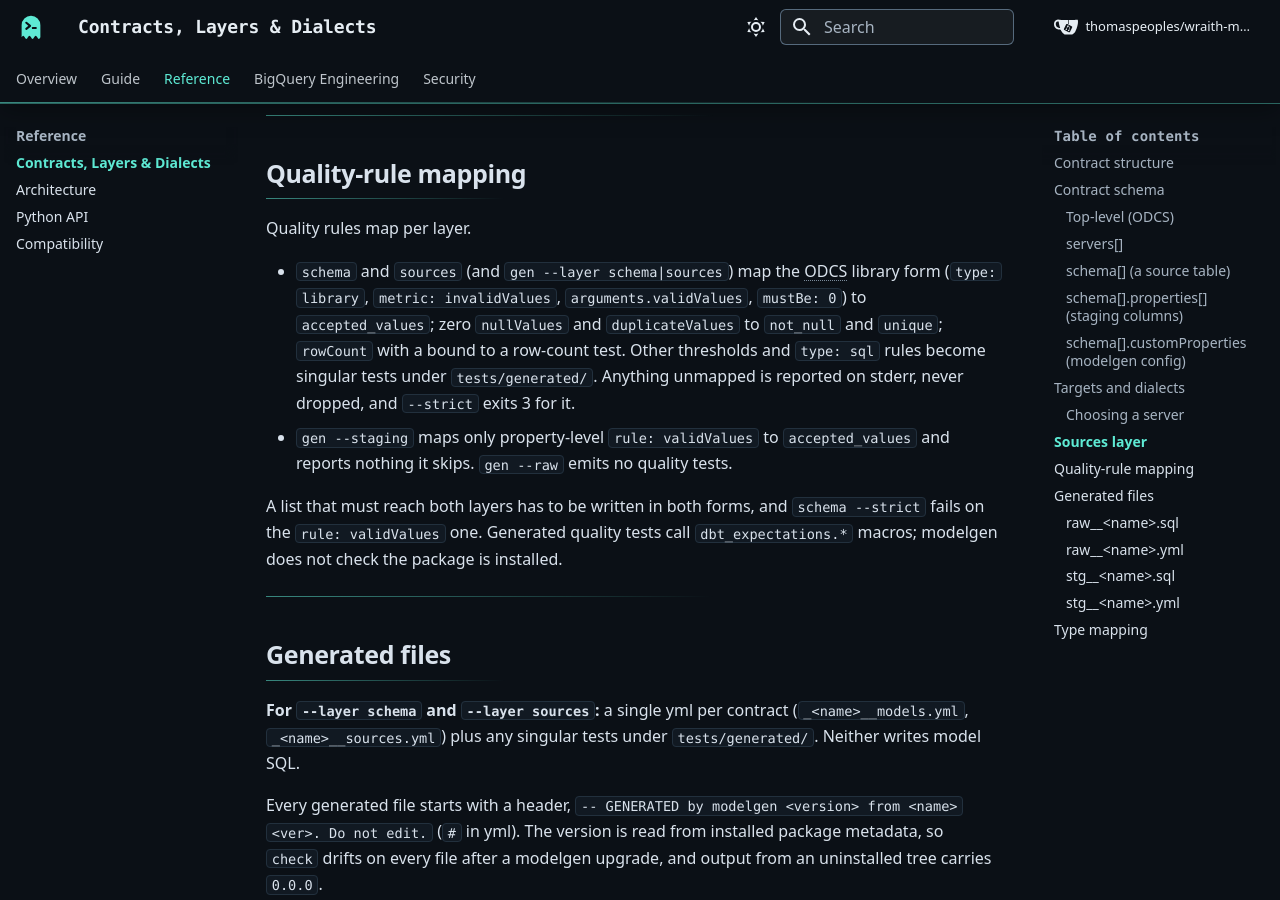
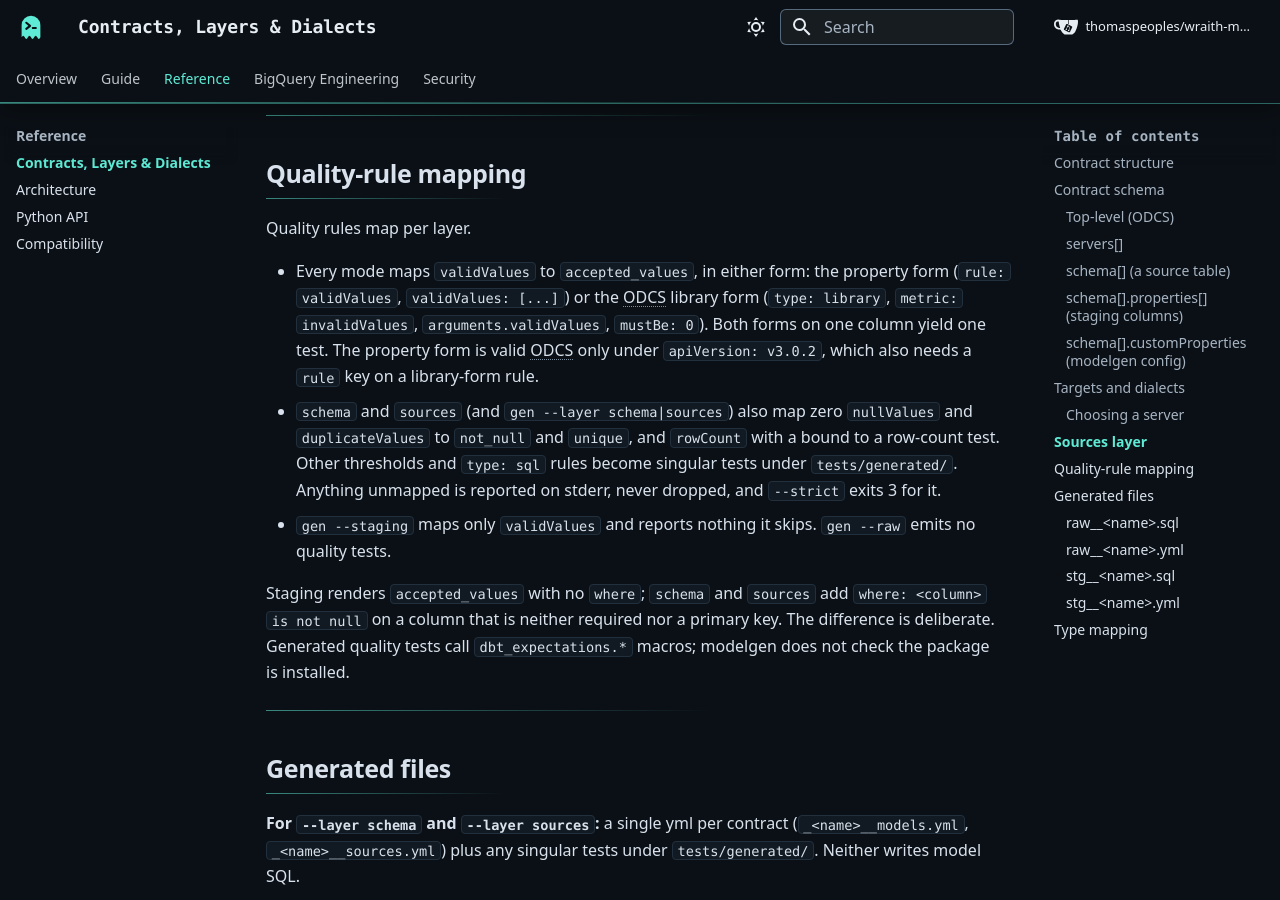
Before and after one commit to wraith-proxy/wraith-modelgen, an MkDocs documentation site: the page built from docs/reference.md, in a window 1280 px wide and 900 px high, scrolled down 7019 px. Built offline with MkDocs 1.6.1 and Material for MkDocs 9.7.7, drawn with Linux system fonts in a browser that asks for light colours; plug-ins that fetch from the network failed and are left out; some of the changed text lies outside the part shown.

Commit message:
👻 feature/TJP-38111: map both validValues forms in every mode
A validValues rule had to be written twice to reach every mode. Event
staging mapped only the property form (`rule: validValues` with
`validValues`), and produced and extract modes mapped only the ODCS
library form (`metric: invalidValues` with `arguments.validValues` and
`mustBe: 0`). `schema --strict` and `sources --strict` exited 3 on the
property form.

One helper in quality.py now reads either form, and staging and the
produced and extract mapping both use it. Each mode keeps its own
accepted_values style: staging has no `where`, produced and extract
keep the NULL-tolerant `where`. Both forms on one column yield one
test. A property-form list must now be non-empty in staging too, as it
already had to be in the other modes.

New goldens render one contract with each form, and with both, in each
mode. The property form is valid ODCS only under v3.0.2, so that
fixture uses v3.0.2 and the library-only one uses v3.2.0.

Docs describe both forms as accepted everywhere and note that the
`where` difference is deliberate. The README upgrade notes warn that
contracts using the form a mode used to ignore now gain accepted_values
tests, which may fail on existing data.

```diff
--- a/docs/reference.md
+++ b/docs/reference.md
@@ -96,7 +96,7 @@ For `bigquery`, add `project` (GCP project ID) and `dataset`. Keys for the other
 | `primaryKey` / `primaryKeyPosition` | no | Marks a `unique_key` column (uses source names, ordered by position) |
 | `required` | no | → `not_null` test |
 | `unique` | no | → `unique` test |
-| `quality` | no | `rule: validValues` + `validValues: [...]` → `accepted_values` test in the staging yml only. See [Quality-rule mapping](#quality-rule-mapping) |
+| `quality` | no | `rule: validValues` + `validValues: [...]`, or the library form, → `accepted_values` test in every mode. See [Quality-rule mapping](#quality-rule-mapping) |
 | `classification` | no | `pii` or `psi` → the column is **encrypted** into staging and emitted as `BYTES`. BigQuery only: DuckDB generation refuses classified columns. See [Keystore & Erasure](bigquery/keystore.md) |
 | `customProperties` | no | `modelgenExempt`, lint exemptions scoped to this column only. See [Lint Rules](linting.md#exemptions) |
 
@@ -251,19 +251,24 @@ contracts require `modelgenLoadedAtField`, extract contracts do not carry it.
 
 Quality rules map per layer.
 
-- `schema` and `sources` (and `gen --layer schema|sources`) map the ODCS
+- Every mode maps `validValues` to `accepted_values`, in either form: the
+  property form (`rule: validValues`, `validValues: [...]`) or the ODCS
   library form (`type: library`, `metric: invalidValues`,
-  `arguments.validValues`, `mustBe: 0`) to `accepted_values`; zero
-  `nullValues` and `duplicateValues` to `not_null` and `unique`; `rowCount`
-  with a bound to a row-count test. Other thresholds and `type: sql` rules
-  become singular tests under `tests/generated/`. Anything unmapped is
-  reported on stderr, never dropped, and `--strict` exits 3 for it.
-- `gen --staging` maps only property-level `rule: validValues` to
-  `accepted_values` and reports nothing it skips. `gen --raw` emits no
-  quality tests.
+  `arguments.validValues`, `mustBe: 0`). Both forms on one column yield one
+  test. The property form is valid ODCS only under `apiVersion: v3.0.2`,
+  which also needs a `rule` key on a library-form rule.
+- `schema` and `sources` (and `gen --layer schema|sources`) also map zero
+  `nullValues` and `duplicateValues` to `not_null` and `unique`, and
+  `rowCount` with a bound to a row-count test. Other thresholds and
+  `type: sql` rules become singular tests under `tests/generated/`.
+  Anything unmapped is reported on stderr, never dropped, and `--strict`
+  exits 3 for it.
+- `gen --staging` maps only `validValues` and reports nothing it skips.
+  `gen --raw` emits no quality tests.
 
-A list that must reach both layers has to be written in both forms, and
-`schema --strict` fails on the `rule: validValues` one. Generated quality
+Staging renders `accepted_values` with no `where`; `schema` and `sources`
+add `where: <column> is not null` on a column that is neither required nor
+a primary key. The difference is deliberate. Generated quality
 tests call `dbt_expectations.*` macros; modelgen does not check the package is
 installed.
 
```
Also changed, not shown: README.md (+7 -4 lines), docs/usage.md (+2 -3 lines), 7 other files.
